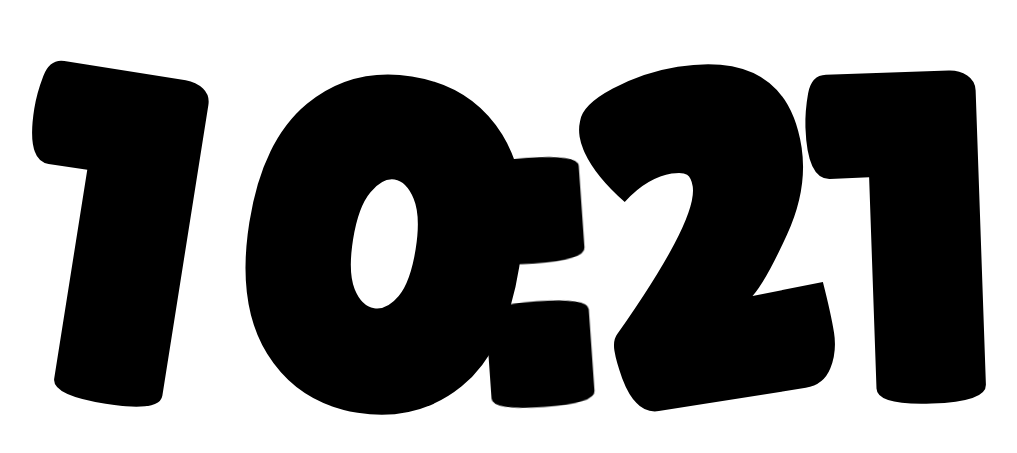
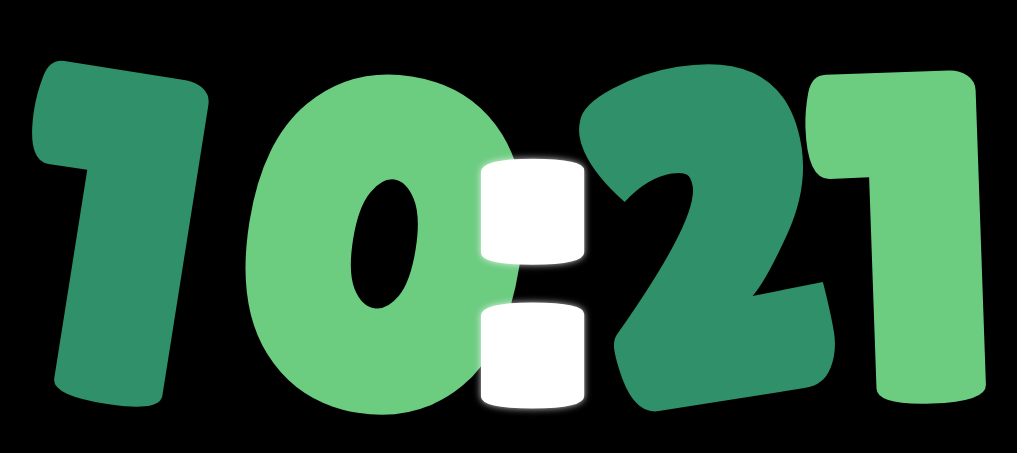
Before and after one commit to xiaoyao-Ye/ios17-clock, a Vue app: page / in a window 1280 px wide. Shown: the part 153-606 px from the top of the page, without its empty margins (123-1140 px from the left). Built offline with nearby package versions, Linux system fonts and the light colour scheme; a web font is replaced by a local one.

Commit message:
style: Theme

```diff
--- a/src/App.vue
+++ b/src/App.vue
@@ -45,7 +45,6 @@ function updateClock() {
 function getRandom(min: number, max: number) {
   return Math.round(Math.random() * (max - min) + min);
 }
-const rotate = ref(getRandom(-12, 12));
 updateClock();
 
 window.addEventListener("resize", calculateFontSize);
@@ -59,15 +58,19 @@ calculateFontSize();
 onUnmounted(() => {
   clearInterval(timeID.value);
 });
+
+const rotate = ref(getRandom(-12, 12));
+const pointStyle = `transform: rotate(${rotate}deg); transition: all 3s ease;color:#fff;text-shadow:0px 0px 7px rgba(255, 255, 255, 0.8);z-index: 1;`;
+const colors = ["color: rgba(81,241,177,0.6)", "color: rgba(135,255,161,0.8)"];
 </script>
 
 <template>
   <div h-full w-full flex items-center justify-center overflow-hidden text-3.5rem>
-    <Num :num="timeList[0]" :delay="delayList[0]" />
-    <Num :num="timeList[1]" :delay="delayList[1]" />
-    <div :style="`transform: rotate(${rotate}deg); transition: all 3s ease;`">:</div>
-    <Num :num="timeList[2]" :delay="delayList[2]" />
-    <Num :num="timeList[3]" :delay="delayList[3]" />
+    <Num :num="timeList[0]" :delay="delayList[0]" :style="colors[0]" />
+    <Num :num="timeList[1]" :delay="delayList[1]" :style="colors[1]" />
+    <div :style="pointStyle">:</div>
+    <Num :num="timeList[2]" :delay="delayList[2]" :style="colors[0]" />
+    <Num :num="timeList[3]" :delay="delayList[3]" :style="colors[1]" />
     <!-- <Num :num="timeList[4]" :delay="delayList[4]" /> -->
     <!-- <Num :num="timeList[5]" :delay="delayList[5]" /> -->
     <!-- <Clock :time-list="timeList" /> -->
@@ -84,9 +87,11 @@ html {
   font-family: "Pacifico", cursive !important;
   font-family: "Lilita One", cursive !important;
 }
+
 #app {
   overflow: hidden;
   width: 100vw;
   height: 100vh;
+  background-color: #000;
 }
 </style>
```
